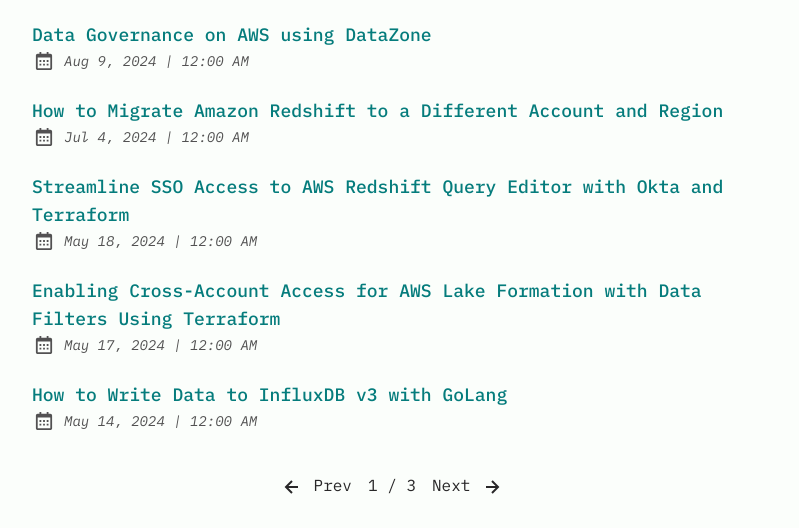
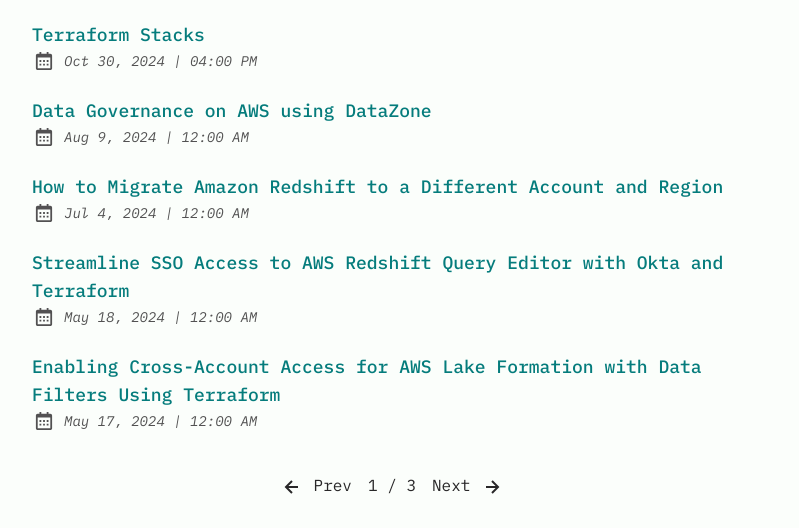
Before and after one commit to thulasirajkomminar/thulasirajkomminar.com, an Astro site: page /posts in a window 1280 px wide. Shown: the part 324-852 px from the top of the page, without its empty margins (240-1039 px from the left). Built offline with nearby package versions, Linux system fonts and the light colour scheme; Astro itself is replaced by a stand-in of ours; some packages are replaced by stand-ins of ours.

Commit message:
modified publish time

```diff
--- a/src/content/blog/terraform-stacks.md
+++ b/src/content/blog/terraform-stacks.md
@@ -1,7 +1,7 @@
 ---
 author: Thulasiraj Komminar
-pubDatetime: 2024-10-30T18:00:00Z
-modDatetime: 2024-10-30T18:00:00Z
+pubDatetime: 2024-10-30T16:00:00Z
+modDatetime: 2024-10-30T16:00:00Z
 title: Terraform Stacks
 slug: terraform-stacks
 featured: true
```
